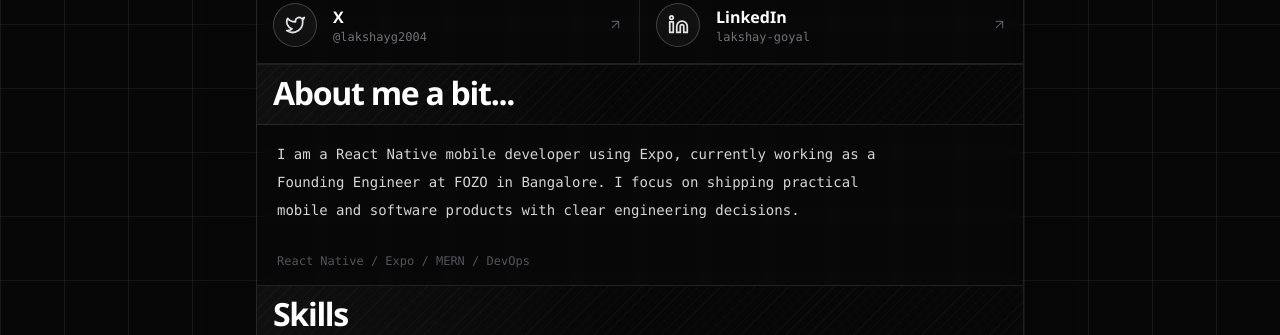
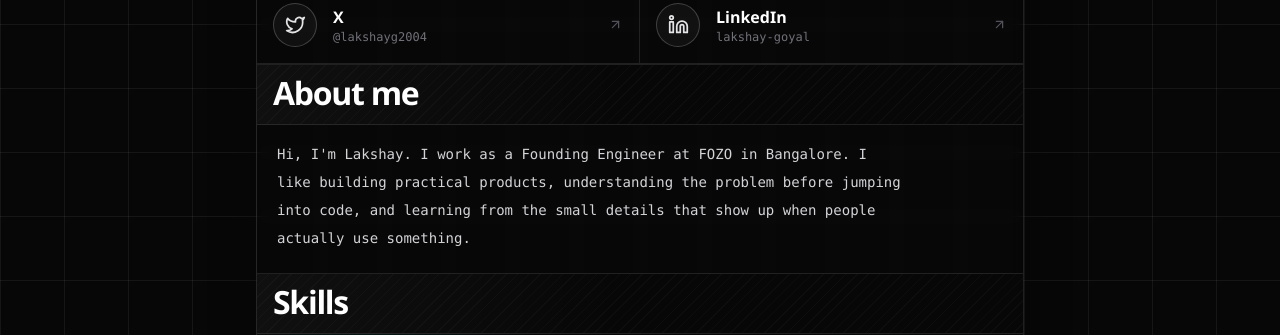
Before and after one commit to lakshay-goyal/my-portfolio, a React (Vite) app: page / in a window 1280 px wide. Shown: the part 872-1207 px from the top of the page. Built offline with nearby package versions, Linux system fonts and the light colour scheme.

Commit message:
update about me sections

```diff
--- a/src/Components/HeroSection.jsx
+++ b/src/Components/HeroSection.jsx
@@ -288,14 +288,14 @@ function HeroSection() {
 
         <section className="border-b border-white/10">
           <header className="stack-header-line relative flex h-[60px] items-center overflow-hidden border-b border-white/10 px-4">
-            <h3 className="relative z-10 text-[30px] font-bold tracking-[-0.04em] text-white sm:text-[32px]">About me a bit...</h3>
+            <h3 className="relative z-10 text-[30px] font-bold tracking-[-0.04em] text-white sm:text-[32px]">About me</h3>
           </header>
-          <p className="mt-4 max-w-2xl font-mono text-sm leading-7 text-zinc-300 px-4 sm:px-5">
-            I am a React Native mobile developer using Expo, currently working as a
-            Founding Engineer at FOZO in Bangalore. I focus on shipping practical
-            mobile and software products with clear engineering decisions.
+          <p className="mt-4 max-w-2xl px-4 pb-5 font-mono text-sm leading-7 text-zinc-300 sm:px-5">
+            Hi, I&apos;m Lakshay. I work as a Founding Engineer at FOZO in
+            Bangalore. I like building practical products, understanding the
+            problem before jumping into code, and learning from the small details
+            that show up when people actually use something.
           </p>
-          <p className="mt-3 font-mono text-xs text-zinc-600 p-4 sm:px-5">React Native / Expo / MERN / DevOps</p>
         </section>
 
         <StackSection />
```
